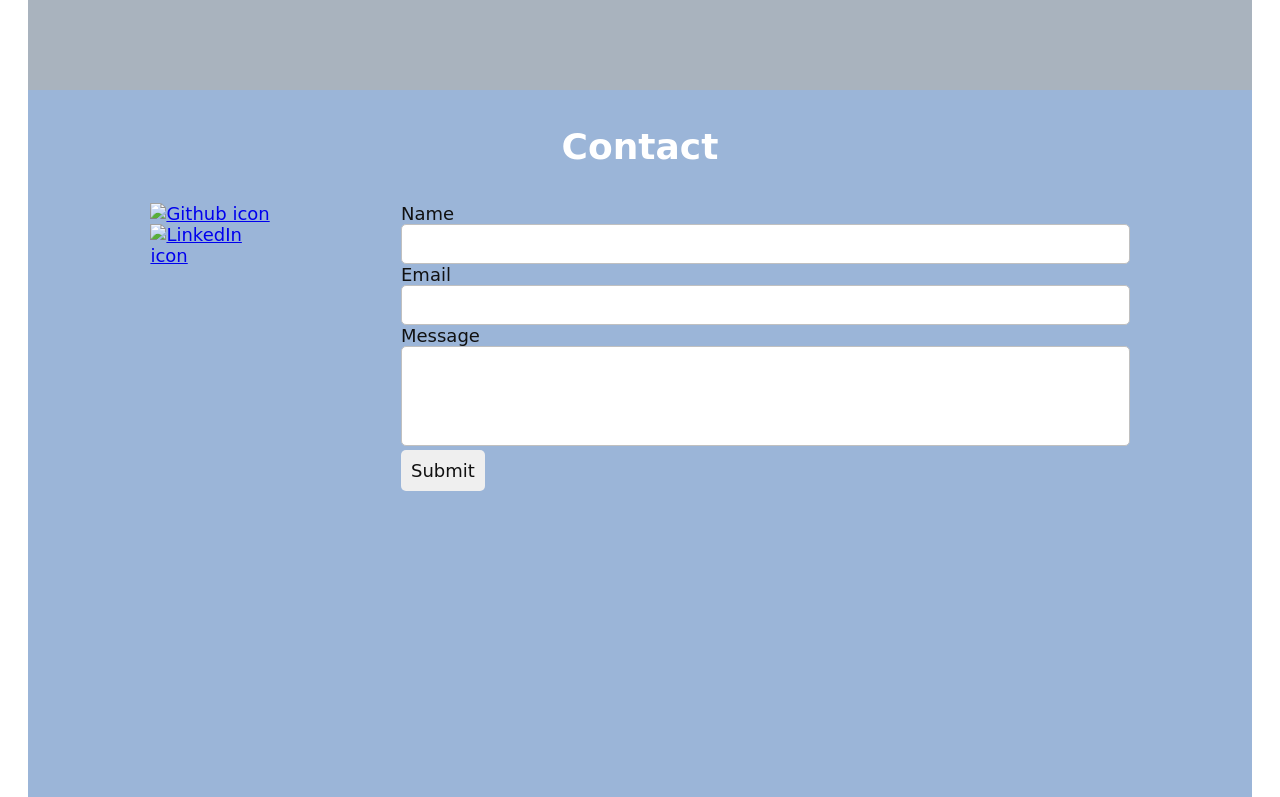
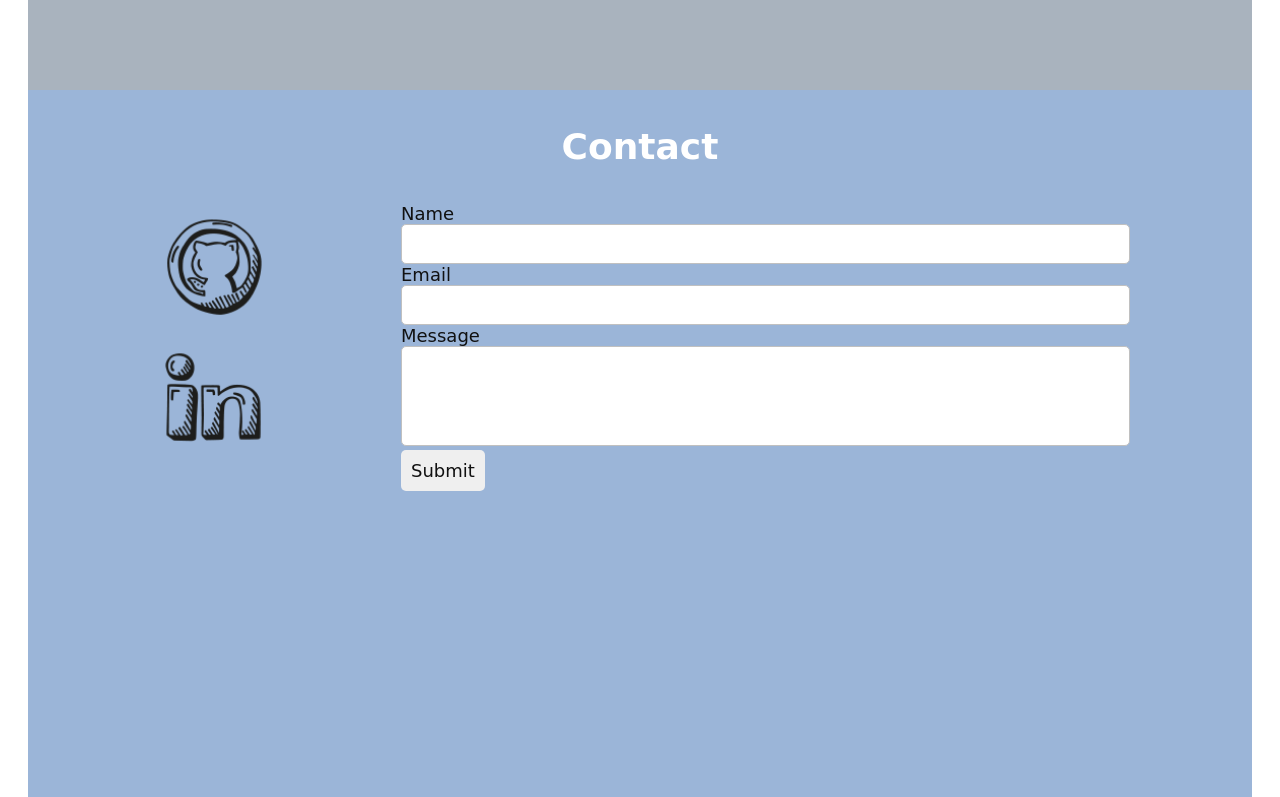
Before and after one commit to mahedavar/final-project, a plain HTML site: page index.html in a window 1280 px wide. Shown: the part 1460-2257 px from the top of the page. Drawn offline with Linux system fonts and the light colour scheme; the site is published under a folder, as on GitHub Pages, so addresses that start at the root find nothing; a web font is replaced by a local one.

Commit message:
Built final-project from commit 5c24465 on branch master

```diff
--- a/index.html
+++ b/index.html
@@ -35,7 +35,7 @@
       <section class="panel section-about">
         <div class="content-wrapper">
           <h2 class="section-title">About</h2>
-          <img src="/images/mahe.jpg">
+          <img src="images/mahe.jpg">
           <div class="about-text-wrap">
             <p>Hey, I'm Mahe!</p>
           </div>
@@ -88,8 +88,8 @@
           <h2 class="section-title">Contact</h2>
 
           <div class="social">
-            <a href="https://github.com/mahedavar" target="_blank"><img src="/images/github.png" alt="Github icon"></a>
-            <a href="https://ca.linkedin.com/pub/mahe-davar/2b/a31/1a" target="_blank"><img src="/images/linkedin.png" alt="LinkedIn icon"></a>
+            <a href="https://github.com/mahedavar" target="_blank"><img src="images/github.png" alt="Github icon"></a>
+            <a href="https://ca.linkedin.com/pub/mahe-davar/2b/a31/1a" target="_blank"><img src="images/linkedin.png" alt="LinkedIn icon"></a>
           </div>
 
           <form class="contact-form">
```
